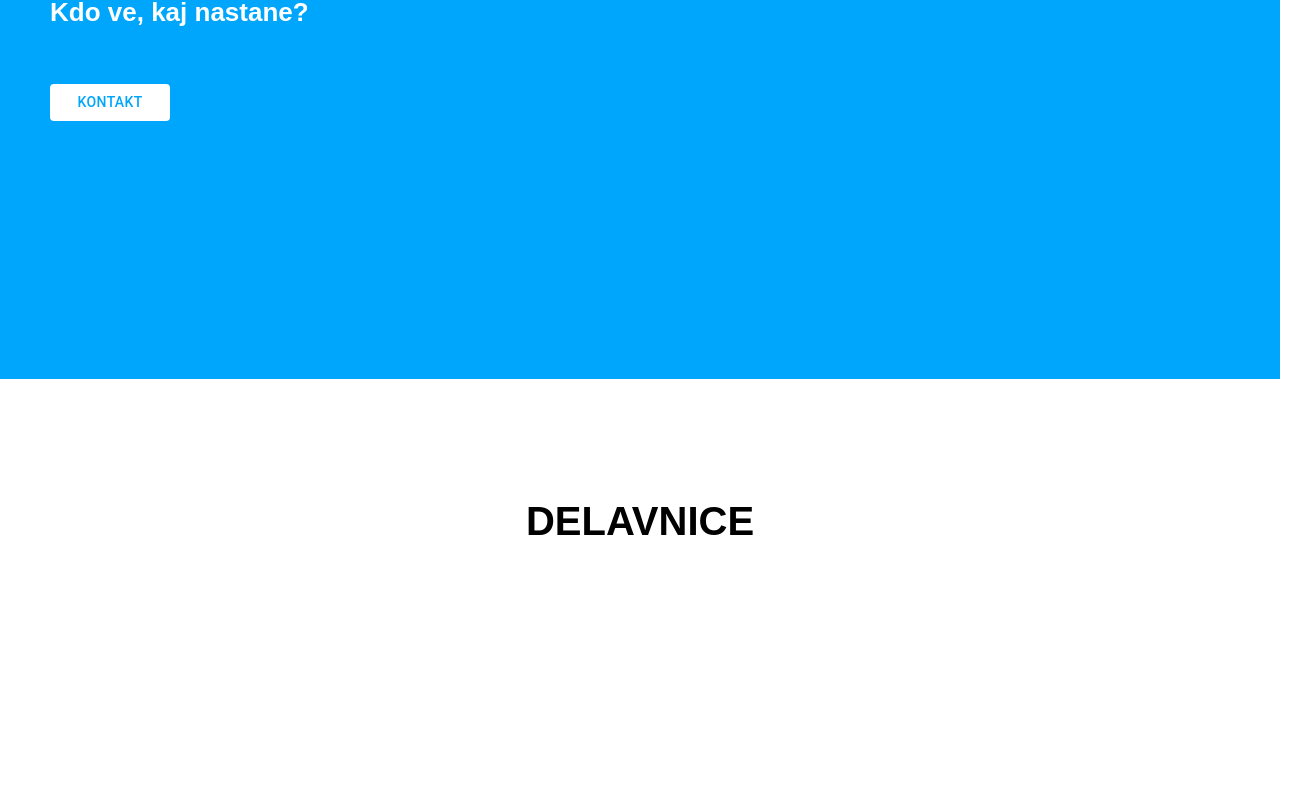
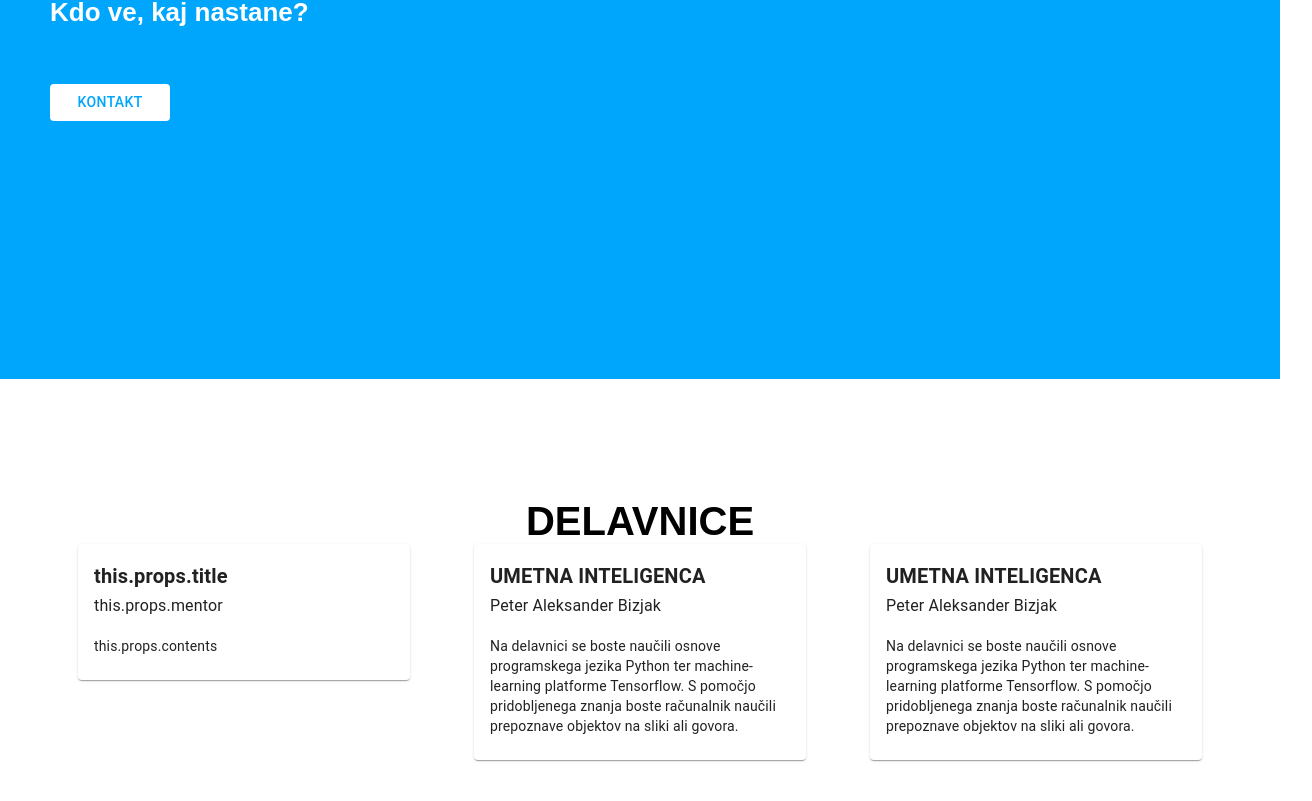
Before and after one commit to jessequiroga/website-frontend, a React (Create React App) app: page / in a window 1280 px wide. Shown: the part 421-1222 px from the top of the page, 1312 px wide, since content can reach past the window. Built offline with nearby package versions, Linux system fonts and the light colour scheme.

Commit message:
Structure the workshop page with a grid and introduce card component

```diff
--- /dev/null
+++ b/src/components/workshop-card.component.tsx
@@ -0,0 +1,32 @@
+import React from 'react';
+import CardContent from '@material-ui/core/CardContent';
+import Typography from '@material-ui/core/Typography';
+import Card from '@material-ui/core/Card';
+
+interface WorkshopCardComponentProps {
+    title: string;
+    mentor: string;
+    contents: string;
+}
+
+export default class WorkshopCardComponent extends React.Component<WorkshopCardComponentProps, any> {
+    constructor(props: WorkshopCardComponentProps) {
+        super(props);
+    }
+
+    render() {
+        return (
+            <Card>
+                <CardContent>
+                    <Typography variant="h6">
+                        <span style={{ fontWeight: 'bold' }}>this.props.title</span>
+                    </Typography>
+                    <Typography variant="subtitle1">this.props.mentor</Typography>
+                    <Typography variant="body2" style={{ width: '300px', marginTop: '16px' }}>
+                        this.props.contents
+                    </Typography>
+                </CardContent>
+            </Card>
+        );
+    }
+}
--- a/src/pages/workshop/workshop-page.css
+++ b/src/pages/workshop/workshop-page.css
@@ -5,7 +5,7 @@
     flex-direction: column;
     justify-content: flex-start;
     align-items: center;
-    text-align: center;
+    text-align: start;
     min-height: 100vh;
     background-color: var(--primary-color);
 }
--- a/src/pages/workshop/workshop-page.tsx
+++ b/src/pages/workshop/workshop-page.tsx
@@ -2,14 +2,56 @@ import React from 'react';
 import './workshop-page.css';
 
 // Material components
-import { Grid } from '@material-ui/core';
+import Grid from '@material-ui/core/Grid';
+import Card from '@material-ui/core/Card';
+import CardContent from '@material-ui/core/CardContent';
+import Typography from '@material-ui/core/Typography';
+import WorkshopCardComponent from '../../components/workshop-card.component';
 
 export class WorkshopPage extends React.Component<any, any> {
     render() {
         return (
             <div className="workshop-page-container">
                 <div className="workshop-page-title">DELAVNICE</div>
-                <Grid></Grid>
+                <Grid container justify="center" spacing={8}>
+                    <Grid item>
+                        <WorkshopCardComponent
+                            title="UMETNA INTELIGENCA"
+                            mentor="Peter Aleksander Bizjak"
+                            contents="Na delavnici se boste naučili osnove programskega jezika Python ter machine-learning platforme Tensorflow. S pomočjo pridobljenega znanja boste računalnik naučili prepoznave objektov na sliki ali govora"
+                        />
+                    </Grid>
+                    <Grid item>
+                        <Card>
+                            <CardContent>
+                                <Typography variant="h6">
+                                    <span style={{ fontWeight: 'bold' }}>UMETNA INTELIGENCA</span>
+                                </Typography>
+                                <Typography variant="subtitle1">Peter Aleksander Bizjak</Typography>
+                                <Typography variant="body2" style={{ width: '300px', marginTop: '16px' }}>
+                                    Na delavnici se boste naučili osnove programskega jezika Python ter machine-learning
+                                    platforme Tensorflow. S pomočjo pridobljenega znanja boste računalnik naučili
+                                    prepoznave objektov na sliki ali govora.
+                                </Typography>
+                            </CardContent>
+                        </Card>
+                    </Grid>
+                    <Grid item>
+                        <Card>
+                            <CardContent>
+                                <Typography variant="h6">
+                                    <span style={{ fontWeight: 'bold' }}>UMETNA INTELIGENCA</span>
+                                </Typography>
+                                <Typography variant="subtitle1">Peter Aleksander Bizjak</Typography>
+                                <Typography variant="body2" style={{ width: '300px', marginTop: '16px' }}>
+                                    Na delavnici se boste naučili osnove programskega jezika Python ter machine-learning
+                                    platforme Tensorflow. S pomočjo pridobljenega znanja boste računalnik naučili
+                                    prepoznave objektov na sliki ali govora.
+                                </Typography>
+                            </CardContent>
+                        </Card>
+                    </Grid>
+                </Grid>
             </div>
         );
     }
```
